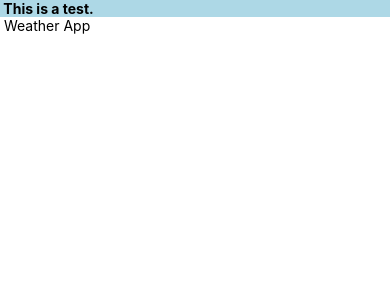
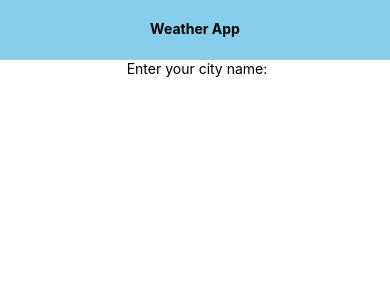
Before and after one commit to JaredMartin5/Weather-App, a React Native app: screen / in a window 390 px wide. Shown: the top 300 px of the page. Built offline with nearby package versions, Linux system fonts and the light colour scheme.

Commit message:
fixed header and added some text

```diff
--- a/Components/Header.js
+++ b/Components/Header.js
@@ -1,22 +1,20 @@
 import React from 'react';
-import { Text, View } from 'react-native';
-import Constant from 'expo-constants';
-
+import { Text, View} from 'react-native';
 
 export default function Header() {
   return (
     <View style={{
-        marginTop:Constant.statusBarHeight,
         alignSelf: 'stretch',
-        backgroundColor:"lightblue",
-        textAlign: 'center',
+        backgroundColor:"skyblue",
+        height: 60,
     }}>
 
-     <View>
          <Text style={{
-           fontWeight: 'bold'
-         }}> This is a test. </Text>
-     </View>
+           fontWeight: 'bold',
+           textAlign: 'center',
+           fontSize: '22',
+           marginTop: 20,
+         }}> Weather App </Text>
     </View>
   );
 }
--- a/Screens/Home.js
+++ b/Screens/Home.js
@@ -5,19 +5,23 @@ import  Header  from '../Components/Header';
 
 export default function HomeScreen() {
   return (
-    <View style={styles.container}>
+    <View>
       <Header />
-      <Text> Weather App </Text>
       <StatusBar style="auto" />
+      <View style={styles.container}>
+      <Text> Enter your city name:</Text>
+      </View>
     </View>
+
+
   );
 }
 
 
 const styles = StyleSheet.create({
   container: {
-    flex: 1,
-    backgroundColor: '#fff',
+    alignItems: 'center',
+    justifyContent: 'center',
 
   },
 });
```
